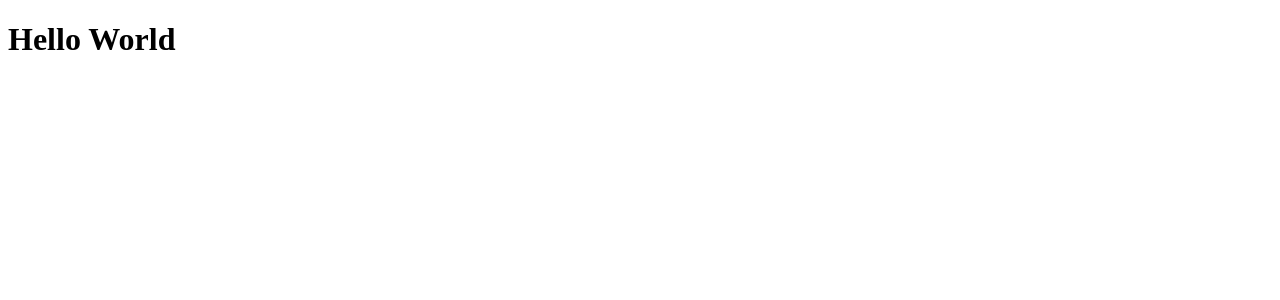
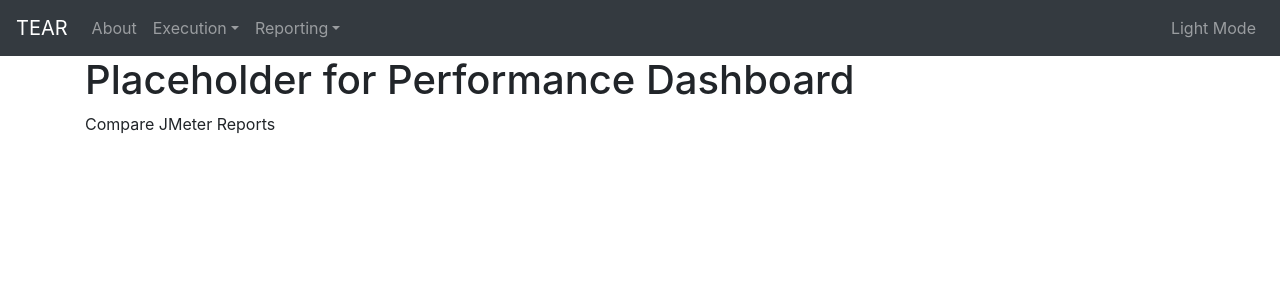
Before and after one commit to amarbir22/test-execution-and-reporting-app, a React app: page /performance in a window 1280 px wide. Shown: the top 300 px of the page. Built offline with nearby package versions, Linux system fonts and the light colour scheme.

Commit message:
add placeholder components for home, dashboard. Setup top navigation logic. Fix the webpack Cannot GET /* error

```diff
--- a/client/src/components/App.js
+++ b/client/src/components/App.js
@@ -1,12 +1,31 @@
 import React from 'react';
+import {
+  BrowserRouter as Router, Route, Switch
+} from 'react-router-dom';
+import Navigation from './navigation/Navigation';
+import NavigationOptions from '../constants/NavigationOptions';
+import Home from './home/Home';
+import NotFound from './not-found/NotFound';
+import PerformanceDashboard from './performance-dashboard/PerformanceDashboard';
+
 
 // eslint-disable-next-line react/prefer-stateless-function
 class App extends React.Component {
   render() {
     return (
-      <div>
-        <h1>Hello World</h1>
-      </div>
+      <Router>
+        <div id="app-container">
+          <div id="navbar">
+            <Navigation navOptions={NavigationOptions} />
+          </div>
+          <Switch>
+            <Route exact path="/" component={Home} />
+            <Route exact path="/performance" component={PerformanceDashboard} />
+            <Route exact path="*" component={NotFound} />
+          </Switch>
+        </div>
+      </Router>
+
     );
   }
 }
--- /dev/null
+++ b/client/src/components/home/Home.js
@@ -0,0 +1,16 @@
+import React from 'react';
+
+
+// eslint-disable-next-line react/prefer-stateless-function
+class Home extends React.Component {
+  render() {
+    return (
+      <div className="container">
+        <h1>Placeholder for home</h1>
+      </div>
+    );
+  }
+}
+
+
+export default Home;
--- /dev/null
+++ b/client/src/components/navigation/Navigation.js
@@ -0,0 +1,81 @@
+import React from 'react';
+import Navbar from 'react-bootstrap/Navbar';
+import Nav from 'react-bootstrap/Nav';
+import NavDropdown from 'react-bootstrap/NavDropdown';
+import PropTypes from 'prop-types';
+
+import { NavLink } from 'react-router-dom';
+
+
+// eslint-disable-next-line react/prefer-stateless-function
+class Navigation extends React.Component {
+  constructor(props) {
+    super(props);
+    this.state = {
+      isDarkMode: true
+    };
+
+    this.toggleDarkMode = this.toggleDarkMode.bind(this);
+  }
+
+  toggleDarkMode() {
+    const { isDarkMode } = this.state;
+    this.setState({
+      isDarkMode: !isDarkMode
+    });
+  }
+
+  render() {
+    const { navOptions } = this.props;
+    const { isDarkMode } = this.state;
+
+    const themeColor = (isDarkMode) ? 'dark' : 'light';
+
+    return (
+      <Navbar collapseOnSelect expand="lg" bg={themeColor} variant={themeColor}>
+        <Navbar.Brand as={NavLink} to="/">TEAR</Navbar.Brand>
+        <Navbar.Toggle aria-controls="responsive-navbar-nav " />
+        <Navbar.Collapse id="responsive-navbar-nav">
+          <Nav className="mr-auto">
+            {navOptions.primaryLinks.map((primLink) => (
+              <Nav.Link
+                as={NavLink}
+                to={primLink.linkPath}
+                key={primLink.index}
+              >
+                {primLink.linkName}
+              </Nav.Link>
+            ))}
+            {navOptions.dropdownOptions.map((item) => (
+              <NavDropdown title={item.linkName} id={item.linkId} key={item.index}>
+                {
+                  item.subLinks.map((subItem) => (
+                    <NavDropdown.Item
+                      as={NavLink}
+                      to={subItem.linkPath}
+                      key={subItem.index}
+                    >
+                      {subItem.linkName}
+                    </NavDropdown.Item>
+                  ))
+                }
+              </NavDropdown>
+            ))}
+          </Nav>
+          <Nav>
+            <Nav.Link eventKey={2} onClick={this.toggleDarkMode}>
+              {(isDarkMode) ? 'Light Mode' : 'Dark Mode'}
+            </Nav.Link>
+          </Nav>
+        </Navbar.Collapse>
+      </Navbar>
+    );
+  }
+}
+
+Navigation.propTypes = {
+  // eslint-disable-next-line react/forbid-prop-types
+  navOptions: PropTypes.object.isRequired
+};
+
+export default Navigation;
--- /dev/null
+++ b/client/src/components/not-found/NotFound.js
@@ -0,0 +1,8 @@
+import React from 'react';
+
+export default () => (
+  <div>
+    <h1 className="display-4">Page Not Found</h1>
+    <p>Sorry, this page does not exist</p>
+  </div>
+);
--- /dev/null
+++ b/client/src/components/performance-dashboard/PerformanceDashboard.js
@@ -0,0 +1,17 @@
+import React from 'react';
+
+
+// eslint-disable-next-line react/prefer-stateless-function
+class PerformanceDashboard extends React.Component {
+  render() {
+    return (
+      <div className="container">
+        <h1>Placeholder for Performance Dashboard</h1>
+        <p>Compare JMeter Reports</p>
+      </div>
+    );
+  }
+}
+
+
+export default PerformanceDashboard;
--- /dev/null
+++ b/client/src/constants/NavigationOptions.js
@@ -0,0 +1,52 @@
+const NavigationOptions = {
+  primaryLinks: [
+    {
+      linkName: 'About',
+      linkPath: '/About',
+      linkId: 'about',
+      index: 1
+    }
+  ],
+  dropdownOptions: [
+    {
+      linkName: 'Execution',
+      linkId: 'exec ',
+      index: 2,
+      subLinks: [
+        {
+          linkName: 'Performance',
+          linkPath: '/performance',
+          index: 2.1
+        },
+        {
+          linkName: 'UI Test Automation',
+          linkPath: '/ui',
+          index: 2.2
+        },
+        {
+          linkName: 'Service Test Automation',
+          linkPath: '/execution/service',
+          index: 2.3
+        }
+      ]
+    },
+    {
+      linkName: 'Reporting',
+      linkId: 'reporting',
+      index: 3,
+      subLinks: [
+        {
+          linkName: 'Performance',
+          linkPath: '/reporting/performance-dashboard',
+          index: 3.1
+        },
+        {
+          linkName: 'UI Test Automation',
+          linkPath: '/reporting/protractor',
+          index: 3.2
+        }
+      ]
+    }
+  ]
+};
+export default NavigationOptions;
--- a/client/src/index.js
+++ b/client/src/index.js
@@ -1,6 +1,8 @@
 import React from 'react';
 import ReactDOM from 'react-dom';
 import App from './components/App';
+import 'bootstrap/dist/css/bootstrap.css';
+
 
 const rootApp = document.getElementById('root');
 
--- a/package.json
+++ b/package.json
@@ -8,6 +8,7 @@
     "start": "webpack-dev-server --config ./webpack.config.js --mode development",
     "server": "nodemon server.js --disable-host-check",
     "lint": "eslint client/src",
+    "lint:fix": "eslint client/src --fix",
     "build": "webpack"
   },
   "repository": {
@@ -30,14 +31,19 @@
   },
   "homepage": "https://github.com/amarbir22/test-execution-and-reporting-app#readme",
   "dependencies": {
+    "bootstrap": "^4.4.1",
     "css-loader": "^3.4.2",
     "dotenv": "^8.2.0",
     "express": "^4.17.1",
     "html-webpack-plugin": "^3.2.0",
     "http-proxy": "^1.18.0",
+    "node-sass": "^4.13.1",
     "nodemon": "^2.0.2",
+    "prop-types": "^15.7.2",
     "react": "^16.12.0",
+    "react-bootstrap": "^1.0.0-beta.16",
     "react-dom": "^16.12.0",
+    "react-router-bootstrap": "^0.25.0",
     "react-router-dom": "^5.1.2"
   },
   "devDependencies": {
--- a/server.js
+++ b/server.js
@@ -1,9 +1,9 @@
 const path = require('path');
 const express = require('express');
-const httpProxy = require('http-proxy');
-const API_HOST = process.env.API_HOST || 'localhost:5000';
+
 const PORT = process.env.PORT || 5000;
 require('dotenv').config();
+
 const app = express();
 
 if (process.env.NODE_ENV === 'production') {
@@ -18,5 +18,5 @@ app.get('/api/alive', (req, res) => {
   res.send({ express: 'Hi from backend api :)' });
 });
 
-
+// eslint-disable-next-line no-console
 app.listen(PORT, () => console.log(`Server running on port ${PORT}`));
--- a/webpack.config.js
+++ b/webpack.config.js
@@ -5,7 +5,8 @@ module.exports = {
   entry: './client/src/index.js',
   output: {
     path: path.resolve(__dirname, './dist'),
-    filename: 'index-bundle.js'
+    filename: 'index-bundle.js',
+    publicPath: '/'
   },
   module: {
     rules: [
@@ -25,8 +26,8 @@ module.exports = {
       template: './client/src/index.html'
     })
   ],
-  devtool: 'cheap-module-eval-source-map',
   devServer: {
-    contentBase: path.resolve(__dirname, './dist')
+    contentBase: path.resolve(__dirname, './dist'),
+    historyApiFallback: true
   }
 };
```
Also changed, not shown: client/src/util/Utilities.js (added, +13 -0 lines), .eslintrc.json, 2 other files (tests, documents, lock files or other folders).
